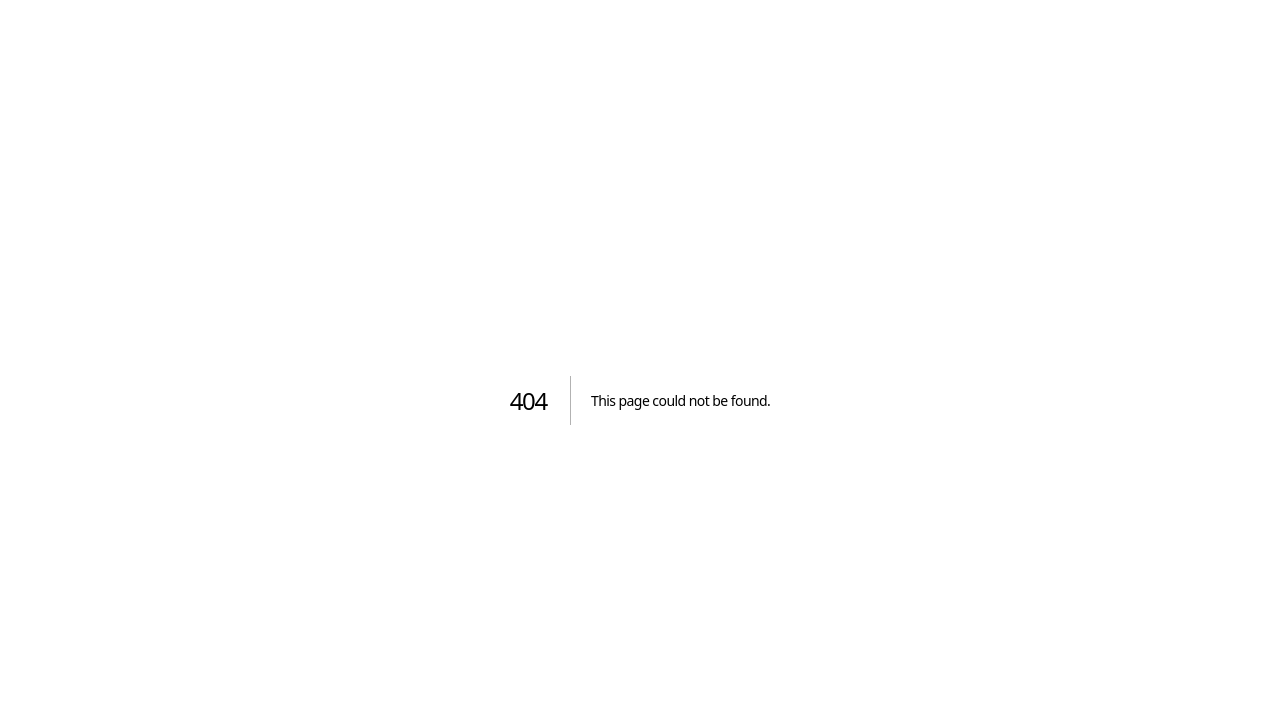
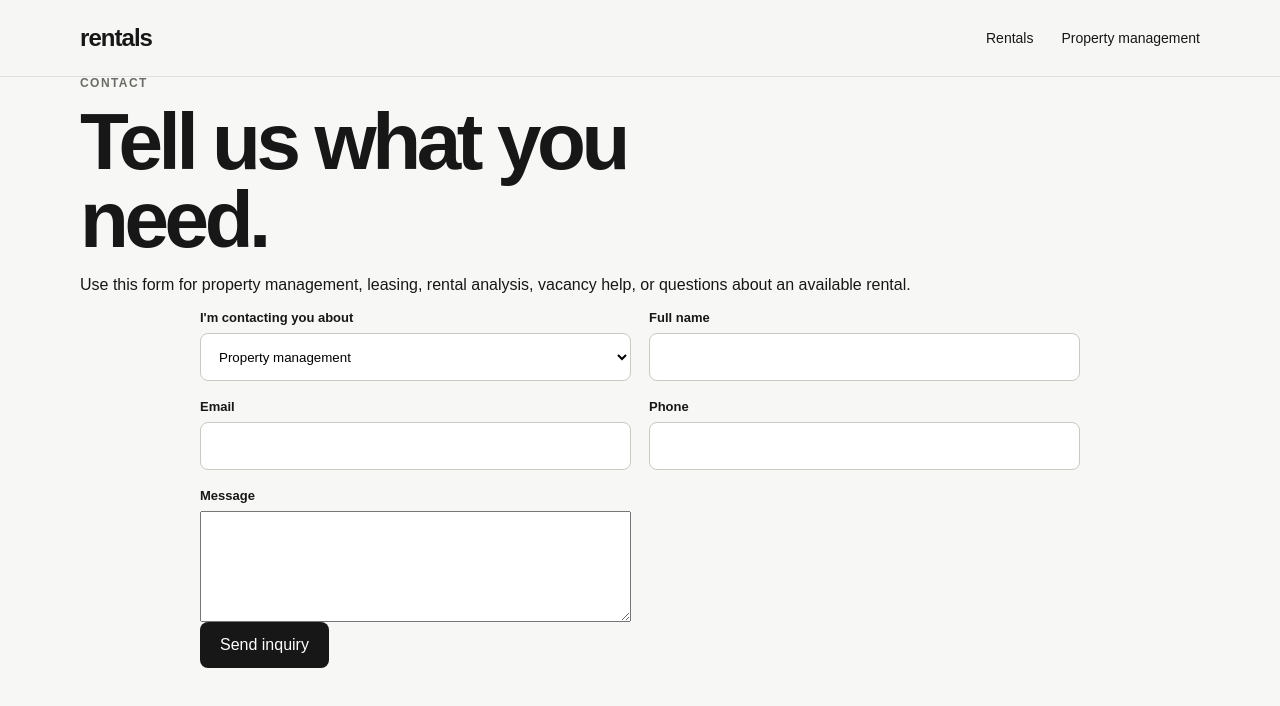
Before and after one commit to kova-media/rentals, a Next.js app: page /contact in a window 1280 px wide. Before the commit this address had no page. Shown: the top 706 px of the page. Built offline with nearby package versions, Linux system fonts and the light colour scheme.

Commit message:
Build app/contact/page.tsx

```diff
--- /dev/null
+++ b/app/contact/page.tsx
@@ -0,0 +1,16 @@
+"use client";
+
+import { useState } from "react";
+import Link from "next/link";
+
+export default function ContactPage() {
+  const [submitted, setSubmitted] = useState(false);
+
+  return (
+    <main>
+      <header className="site-header"><div className="container header-inner"><Link className="wordmark" href="/">rentals</Link><nav><Link href="/rentals">Rentals</Link><Link href="/property-management">Property management</Link></nav></div></header>
+      <section className="owner-hero compact-hero"><div className="container"><p className="eyebrow">Contact</p><h1>{submitted ? "We'll follow up with you." : "Tell us what you need."}</h1><p className="owner-lede">{submitted ? "Your inquiry has been captured. The next step is a follow-up about the property or rental you're asking about." : "Use this form for property management, leasing, rental analysis, vacancy help, or questions about an available rental."}</p></div></section>
+      <section className="owner-section"><div className="container form-shell-wide">{submitted ? <div className="success-shell"><p className="success-copy">Thanks. Your inquiry is ready for follow-up.</p><Link className="button button-dark" href="/">Return home</Link></div> : <form className="owner-form" onSubmit={(e)=>{e.preventDefault();setSubmitted(true)}}><div className="form-grid"><label>I'm contacting you about<select name="reason" defaultValue="property-management"><option value="property-management">Property management</option><option value="rental-analysis">Rental analysis</option><option value="leasing">Leasing / tenant placement</option><option value="available-rental">An available rental</option><option value="other">Something else</option></select></label><label>Full name<input required name="name" /></label><label>Email<input required name="email" type="email" /></label><label>Phone<input name="phone" type="tel" /></label><label className="full-span">Message<textarea required name="message" rows={7} /></label></div><button className="button button-dark" type="submit">Send inquiry</button></form>}</div></section>
+    </main>
+  );
+}
```
